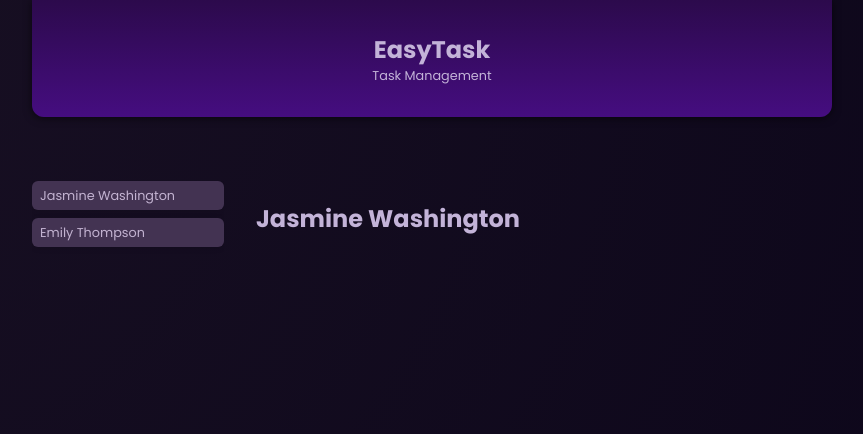
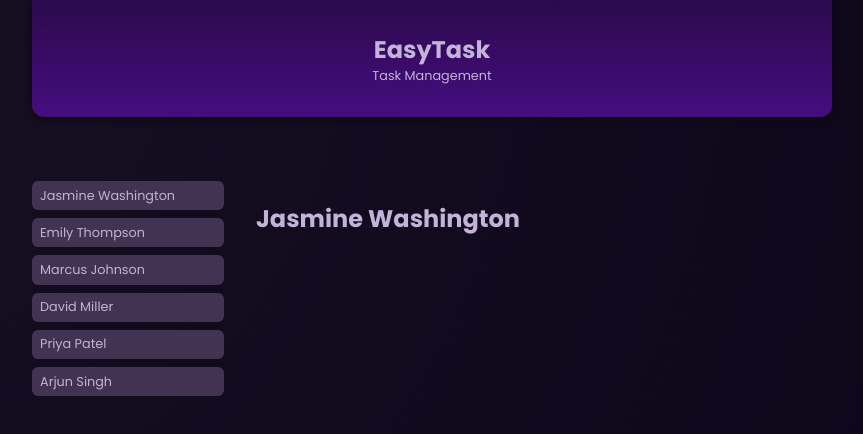
Before and after one commit to Pawelv9/easy-task, an Angular app: page / in a window 1280 px wide. Shown: the top 434 px of the page, without its empty margins (208-1071 px from the left). Built offline with nearby package versions, Linux system fonts and the light colour scheme.

Commit message:
outputting list content

```diff
--- a/src/app/app.html
+++ b/src/app/app.html
@@ -2,18 +2,14 @@
 
 <main>
     <ul id="users">
-      <li>
-        <app-user
-          [user]="users[0]"
-          (select)="onSelectUser($event)"
-        />
-      </li>
-      <li>
-        <app-user
-          [user]="users[1]"
-          (select)="onSelectUser($event)"
-        />
-      </li>
+      @for (user of users; track user.id) {
+        <li>
+          <app-user
+            [user]='user'
+            (select)="onSelectUser($event)"
+          />
+        </li>
+      }
     </ul>
   <app-tasks [name]='selectedUser?.name'/>
 </main>
```
Also changed, not shown: src/app/user/user.ts (+6 -4 lines).
